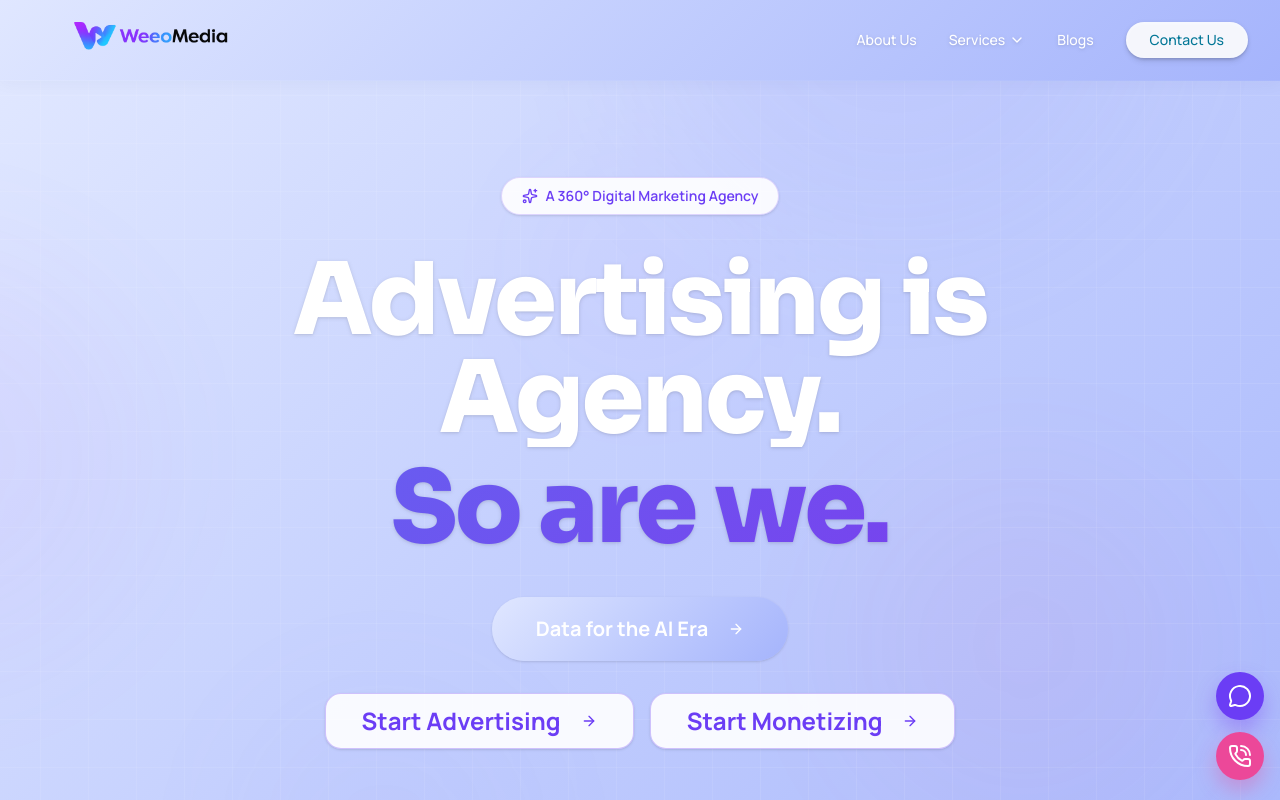
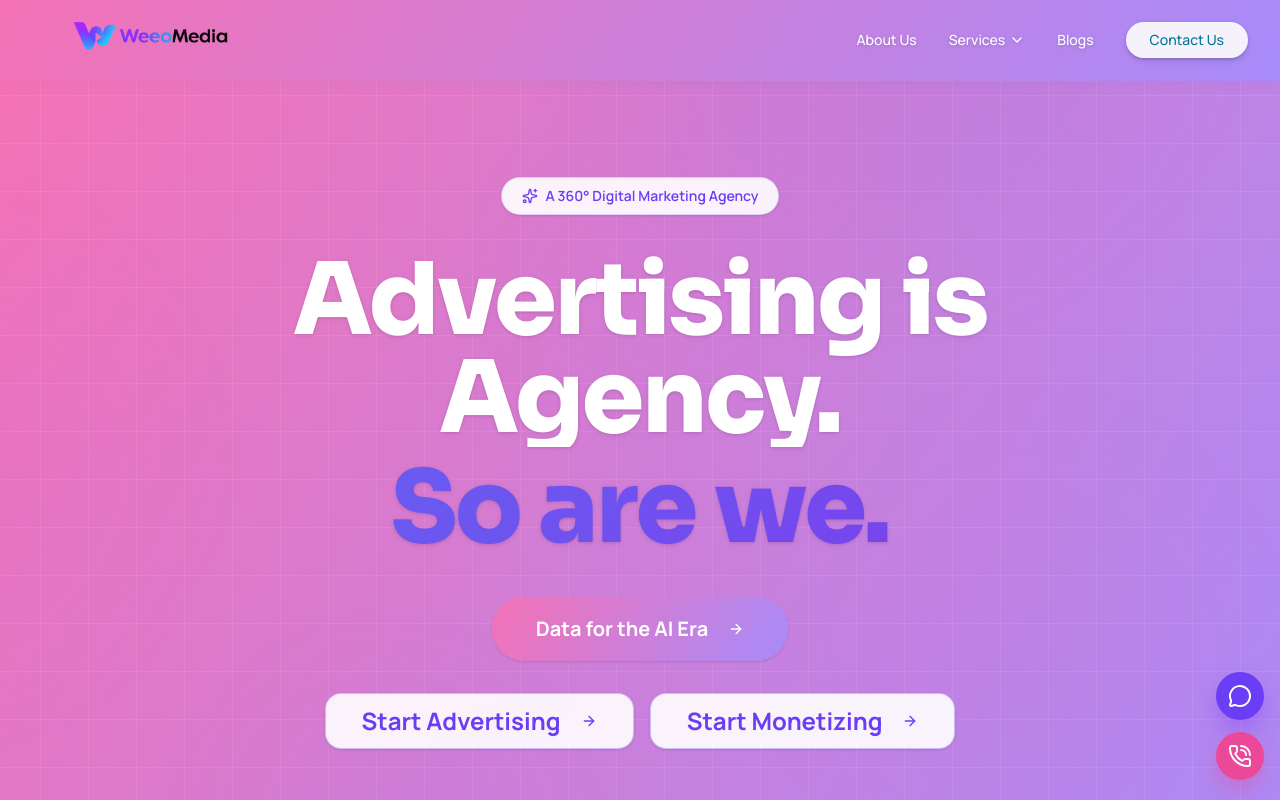
Before and after one commit to techadomobi/webi, a React (Vite) app in the folder artifacts/webnest-media/: page / in a window 1280 px wide. Shown: the top 800 px of the page. Built offline with nearby package versions, Linux system fonts and the light colour scheme.

Commit message:
Update hero section to light pink-to-purple gradient for card-style look

```diff
--- a/artifacts/webnest-media/src/index.css
+++ b/artifacts/webnest-media/src/index.css
@@ -148,7 +148,7 @@
 }
 
 .bg-gradient-brand {
-  background: linear-gradient(135deg, #e0e7ff 0%, #c7d2fe 40%, #a5b4fc 100%);
+  background: linear-gradient(120deg, #f472b6 0%, #a78bfa 100%);
 }
 
 .glow-hover {
```
